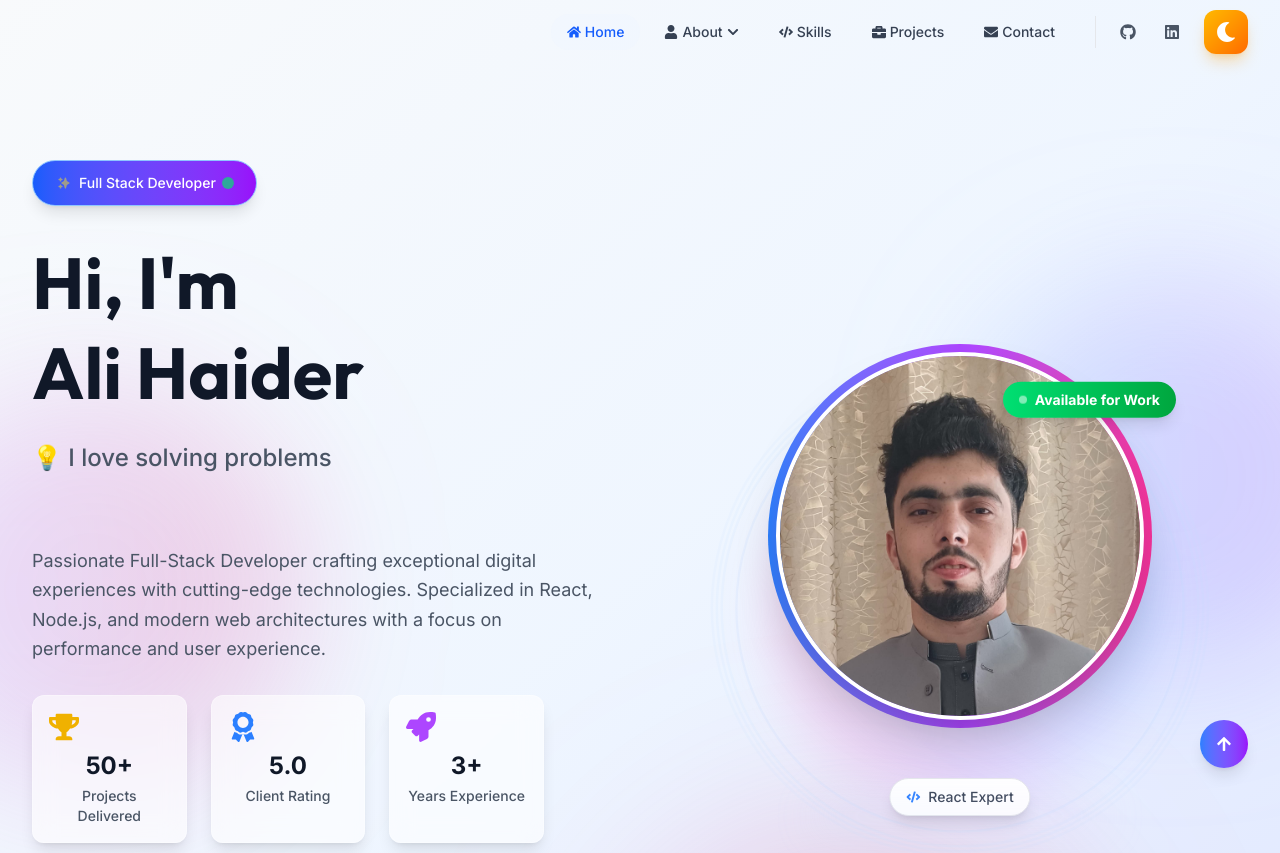
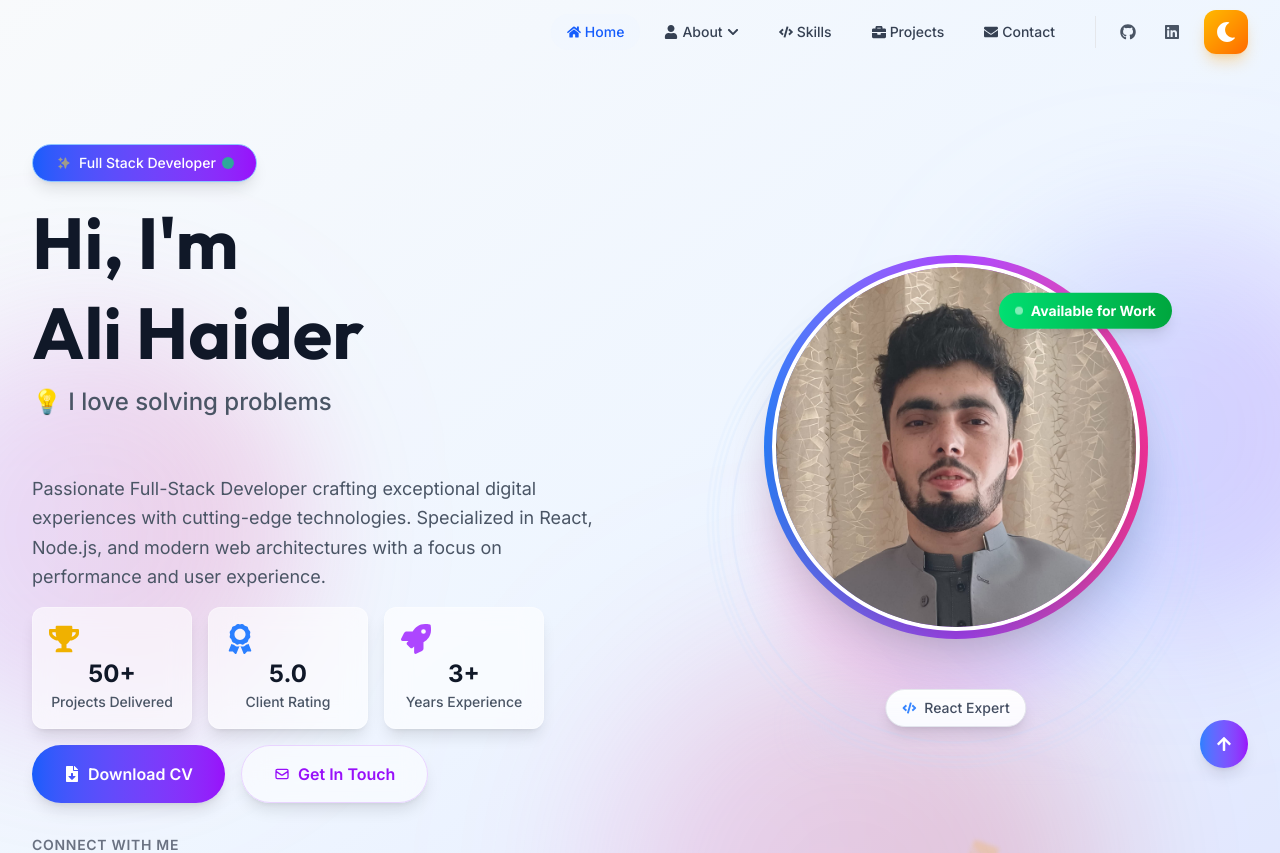
Before and after one commit to AliHaider-08/Portfolio, a React (Vite) app: page / in a window 1280 px wide. Shown: the top 853 px of the page. Built offline with nearby package versions, Linux system fonts and the light colour scheme.

Commit message:
Aggressively compact Hero section vertical layout

```diff
--- a/src/Componets/HeroSection.jsx
+++ b/src/Componets/HeroSection.jsx
@@ -168,17 +168,17 @@ const HeroSection = () => {
         />
       </div>
 
-      <div className="container mx-auto px-4 sm:px-6 lg:px-8 py-4 sm:py-8 lg:py-12 relative z-10">
-        <div className="flex flex-col-reverse lg:flex-row items-center justify-between gap-12 lg:gap-16">
+      <div className="container mx-auto px-4 sm:px-6 lg:px-8 py-0 sm:py-0 lg:py-0 relative z-10">
+        <div className="flex flex-col-reverse lg:flex-row items-center justify-between gap-8 lg:gap-12">
           <motion.div
-            className="w-full lg:w-1/2 text-center lg:text-left space-y-8"
+            className="w-full lg:w-1/2 text-center lg:text-left space-y-4 pt-4 lg:pt-8"
             variants={container}
             initial="hidden"
             animate="show"
           >
             <motion.div variants={item} className="inline-block">
               <motion.div
-                className="flex items-center gap-3 px-6 py-3 text-sm font-medium text-white bg-gradient-to-r from-blue-600 to-purple-600 dark:from-blue-500 dark:to-purple-500 rounded-full backdrop-blur-sm border border-blue-300 dark:border-blue-700 shadow-lg hover:shadow-xl"
+                className="flex items-center gap-3 px-6 py-2 text-sm font-medium text-white bg-gradient-to-r from-blue-600 to-purple-600 dark:from-blue-500 dark:to-purple-500 rounded-full backdrop-blur-sm border border-blue-300 dark:border-blue-700 shadow-lg hover:shadow-xl"
                 whileHover={{
                   scale: 1.05,
                   boxShadow: "0 10px 40px rgba(59, 130, 246, 0.4)",
@@ -206,7 +206,7 @@ const HeroSection = () => {
 
             <motion.h1
               variants={item}
-              className="text-4xl sm:text-5xl md:text-6xl lg:text-7xl font-display font-bold mb-6 text-gray-900 dark:text-white leading-tight"
+              className="text-4xl sm:text-5xl md:text-6xl lg:text-7xl font-display font-bold mb-2 text-gray-900 dark:text-white leading-tight"
             >
               Hi, I'm <br />
               <motion.span
@@ -221,7 +221,7 @@ const HeroSection = () => {
               </motion.span>
             </motion.h1>
 
-            <motion.div variants={item} className="h-16 sm:h-20 mb-6">
+            <motion.div variants={item} className="h-16 sm:h-20 mb-2">
               <TypeAnimation
                 sequence={[
                   '🚀 I build things for the web',
@@ -244,7 +244,7 @@ const HeroSection = () => {
 
             <motion.p
               variants={item}
-              className="text-base sm:text-lg text-gray-600 dark:text-gray-300 mb-8 max-w-2xl mx-auto lg:mx-0 leading-relaxed"
+              className="text-base sm:text-lg text-gray-600 dark:text-gray-300 mb-4 max-w-2xl mx-auto lg:mx-0 leading-relaxed"
             >
               Passionate Full-Stack Developer crafting exceptional digital experiences with cutting-edge technologies.
               Specialized in React, Node.js, and modern web architectures with a focus on performance and user experience.
@@ -252,7 +252,7 @@ const HeroSection = () => {
 
             <motion.div
               variants={item}
-              className="grid grid-cols-1 sm:grid-cols-3 gap-4 sm:gap-6 mb-8 max-w-lg mx-auto lg:mx-0"
+              className="grid grid-cols-1 sm:grid-cols-3 gap-2 sm:gap-4 mb-4 max-w-lg mx-auto lg:mx-0"
             >
               {achievements.map((achievement, index) => (
                 <motion.div
@@ -260,8 +260,8 @@ const HeroSection = () => {
                   whileHover={{ scale: 1.05, y: -5 }}
                   className="text-center p-3 sm:p-4 bg-white/60 dark:bg-gray-800/60 backdrop-blur-md rounded-xl border border-white/30 dark:border-gray-700 shadow-lg hover:shadow-xl transition-all duration-300"
                 >
-                  <div className={`text-2xl sm:text-3xl mb-2 ${achievement.color}`}>{achievement.icon}</div>
-                  <div className="text-xl sm:text-2xl font-bold text-gray-900 dark:text-white mb-1">{achievement.value}</div>
+                  <div className={`text-2xl sm:text-3xl mb-1 ${achievement.color}`}>{achievement.icon}</div>
+                  <div className="text-xl sm:text-2xl font-bold text-gray-900 dark:text-white mb-0.5">{achievement.value}</div>
                   <div className="text-xs sm:text-sm text-gray-600 dark:text-gray-400 font-medium">{achievement.label}</div>
                 </motion.div>
               ))}
@@ -269,7 +269,7 @@ const HeroSection = () => {
 
             <motion.div
               variants={item}
-              className="flex flex-col sm:flex-row gap-3 sm:gap-4 justify-center lg:justify-start mb-8"
+              className="flex flex-col sm:flex-row gap-3 sm:gap-4 justify-center lg:justify-start mb-4"
             >
               <motion.a
                 href="/resume.pdf"
```
